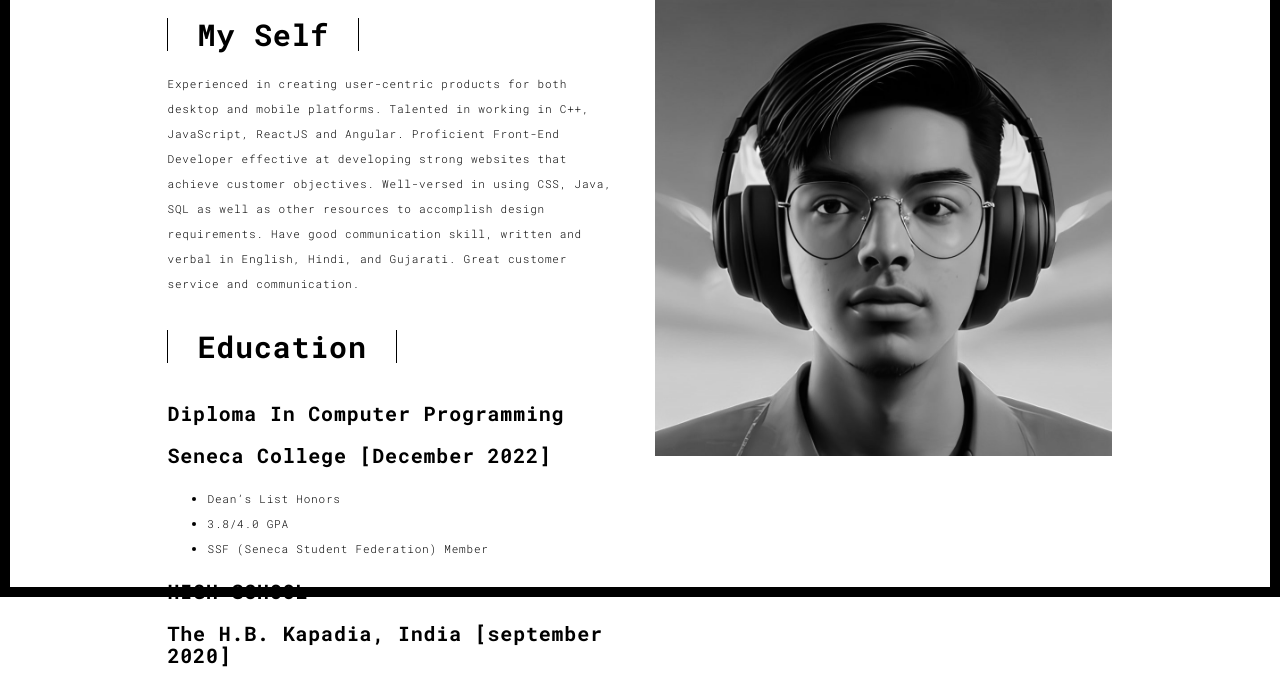
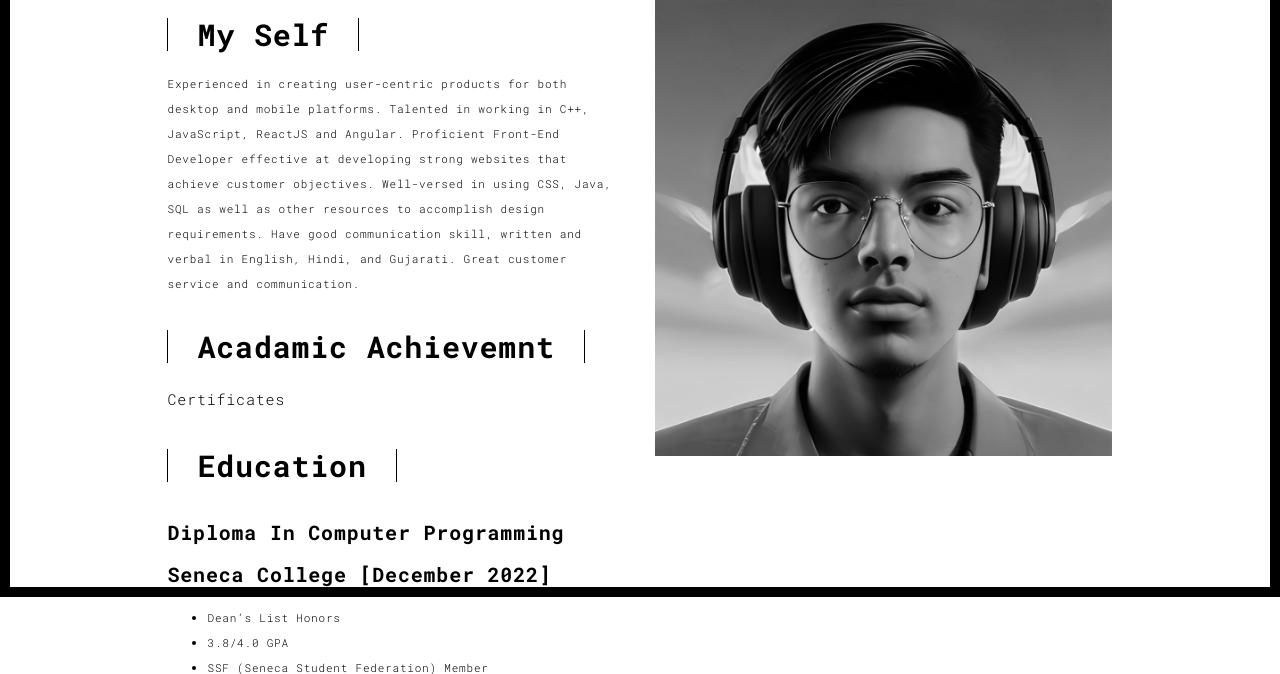
Before and after one commit to bhavycan/My-Portfolio, a Python web app: template templates/about.html in a window 1280 px wide. Shown: the part 203-877 px from the top of the page. Run offline with Jinja, Linux system fonts and the light colour scheme; the template is opened without the code that fills it, so the values that code supplies are empty.

Commit message:
Update about.html

```diff
--- a/templates/about.html
+++ b/templates/about.html
@@ -62,7 +62,9 @@
               <div class="row">
                 <div class="col-xs-12 col-md-6">
                   <h2>My Self</h2>
-                  <p>Experienced in creating user-centric products for both desktop and mobile platforms. Talented in working in C++, JavaScript, ReactJS and Angular. Proficient Front-End Developer effective at developing strong websites that achieve customer objectives. Well-versed in using CSS, Java, SQL as well as other resources to accomplish design requirements. Have good communication skill, written and verbal in English, Hindi, and Gujarati. Great customer service and communication.</p>
+                  <p>Experienced in creating user-centric products for both desktop and mobile platforms. Talented in working in C++, JavaScript, ReactJS and Angular. Proficient Front-End Developer effective at developing strong websites that achieve customer objectives. Well-versed in using CSS, Java, SQL as well as other resources to accomplish design requirements. Have good communication skill, written and verbal in English, Hindi, and Gujarati. Great customer service and communication.
+                  <br>
+                    <h2>Acadamic Achievemnt</h2> <br><a href="https://sites.google.com/view/acadamicachievement/home" title="" class="fa-icon" target="_blank">Certificates</a></p>
                   <h2>Education </h2>
                   <p> <h3>Diploma In Computer Programming</h3>
                     <h3>Seneca College [December 2022]</h3>
```
